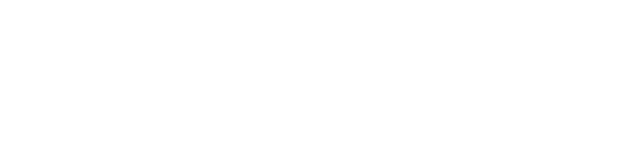
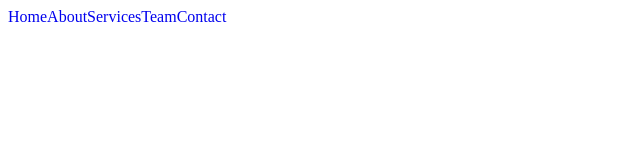
Before and after one commit to ongzhihan/ongzhihan.github.io, a plain HTML site: page week4/exe1.html in a window 1280 px wide. Shown: the whole page, without its empty margins (0-640 px from the left). Drawn offline with Linux system fonts and the light colour scheme.

Commit message:
week4-exe1: learned hover effect

```diff
--- a/week4/exe1.html
+++ b/week4/exe1.html
@@ -4,9 +4,32 @@
 
 <head>
     <title>exe1</title>
+    <meta name="viewport" content="width=device-width, initial-scale=1.0">
+    <style>
+        #nav {
+            display: flex;
+        }
+
+        a {
+            text-decoration: none;
+        }
+
+        a:hover {
+            text-decoration: underline;
+        }
+    </style>
 </head>
 
 <body>
+    <!-- div = a bloack/section-->
+    <div id="nav">
+        <div><a href="#">Home</a></div>
+        <div><a href="#">About</a></div>
+        <div><a href="#">Services</a></div>
+        <div><a href="#">Team</a></div>
+        <div><a href="#">Contact</a></div>
+    </div>
+
 
 </body>
 
```
